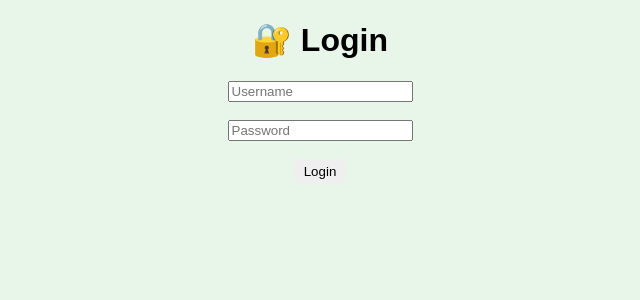
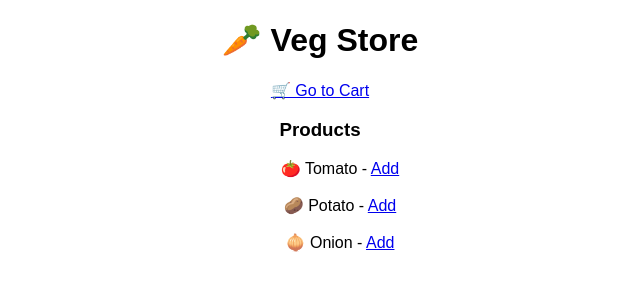
Before and after one commit to Dharun7715/veg-store, a Flask app: page /home in a window 1280 px wide. Shown: the top 300 px of the page, without its empty margins (320-960 px from the left). Run offline with Flask 3, Linux system fonts and the light colour scheme.

Commit message:
Update index.html

```diff
--- a/templates/index.html
+++ b/templates/index.html
@@ -2,104 +2,20 @@
 <html>
 <head>
     <title>Veg Store</title>
-    <style>
-        body {
-            font-family: Arial;
-            background-color: #e8f5e9;
-            text-align: center;
-        }
+</head>
+<body style="text-align:center; font-family:Arial;">
 
-        .container {
-            display: flex;
-            justify-content: center;
-            flex-wrap: wrap;
-        }
+<h1>🥕 Veg Store</h1>
 
-        .card {
-            background: white;
-            padding: 15px;
-            margin: 15px;
-            border-radius: 15px;
-            width: 150px;
-            box-shadow: 0 0 10px gray;
-        }
+<a href="/cart">🛒 Go to Cart</a>
 
-        button {
-            padding: 5px 10px;
-            border: none;
-            border-radius: 5px;
-            cursor: pointer;
-        }
+<h3>Products</h3>
 
-        .add-btn {
-            background: green;
-            color: white;
-        }
-
-        .remove-btn {
-            background: red;
-            color: white;
-        }
-    </style>
-</head>
-<body>
-
-{% if not logged_in %}
-
-    <h1>🔐 Login</h1>
-
-    <form method="POST">
-        <input type="text" name="username" placeholder="Username"><br><br>
-        <input type="password" name="password" placeholder="Password"><br><br>
-        <button type="submit">Login</button>
-    </form>
-
-{% else %}
-
-    <h1>🥕 Fresh Fruits & Vegetables</h1>
-    <a href="/logout"><button>Logout</button></a>
-
-    <div class="container">
-        <div class="card">
-            <h3>🍅 Tomato</h3>
-            <p>₹20</p>
-            <a href="/add/Tomato"><button class="add-btn">Add</button></a>
-        </div>
-
-        <div class="card">
-            <h3>🥔 Potato</h3>
-            <p>₹30</p>
-            <a href="/add/Potato"><button class="add-btn">Add</button></a>
-        </div>
-
-        <div class="card">
-            <h3>🥕 Carrot</h3>
-            <p>₹40</p>
-            <a href="/add/Carrot"><button class="add-btn">Add</button></a>
-        </div>
-
-        <div class="card">
-            <h3>🍎 Apple</h3>
-            <p>₹120</p>
-            <a href="/add/Apple"><button class="add-btn">Add</button></a>
-        </div>
-    </div>
-
-    <h2>Total: ₹{{ total }}</h2>
-
-    <h3>🛒 Cart:</h3>
-    <ul>
-        {% for item in cart %}
-        <li>
-            {{ item }}
-            <a href="/remove/{{ item }}">
-                <button class="remove-btn">Remove</button>
-            </a>
-        </li>
-        {% endfor %}
-    </ul>
-
-{% endif %}
+<ul style="list-style:none;">
+    <li>🍅 Tomato - <a href="/add_to_cart/Tomato">Add</a></li><br>
+    <li>🥔 Potato - <a href="/add_to_cart/Potato">Add</a></li><br>
+    <li>🧅 Onion - <a href="/add_to_cart/Onion">Add</a></li>
+</ul>
 
 </body>
 </html>
```
